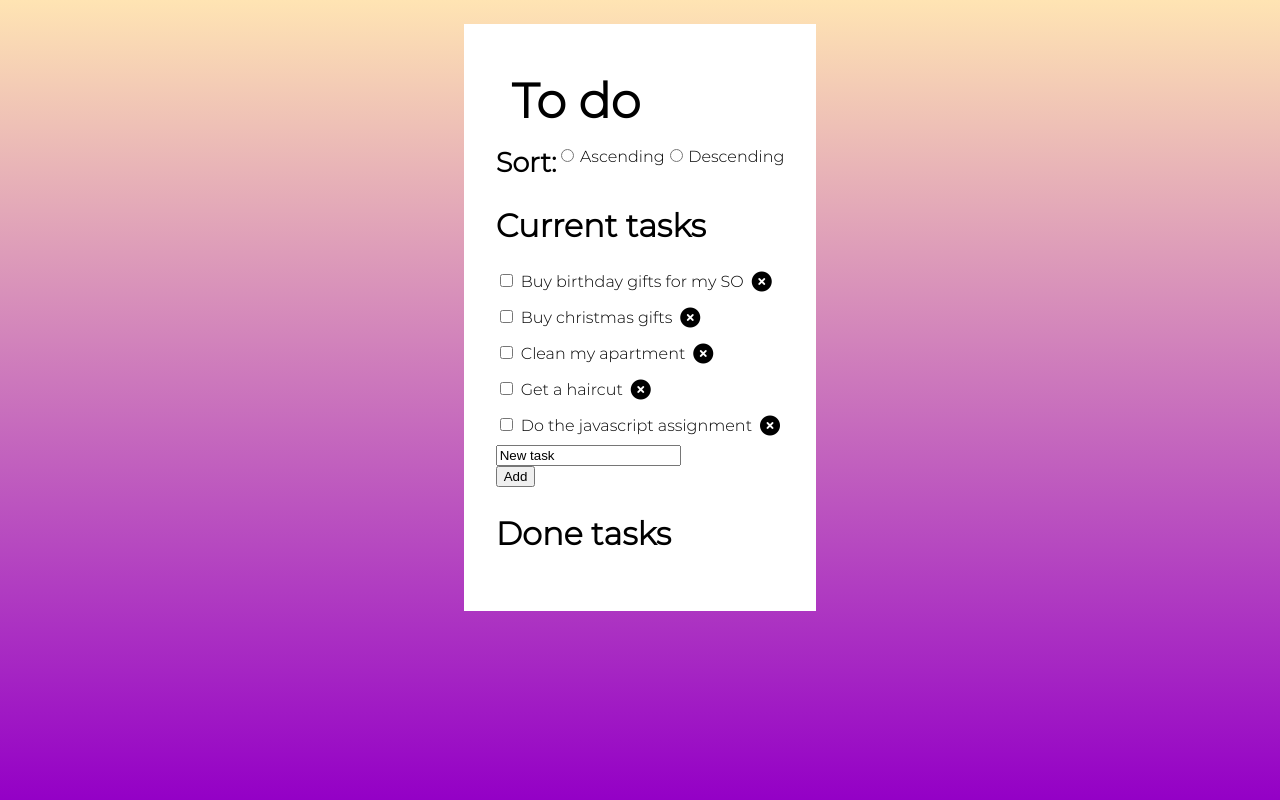
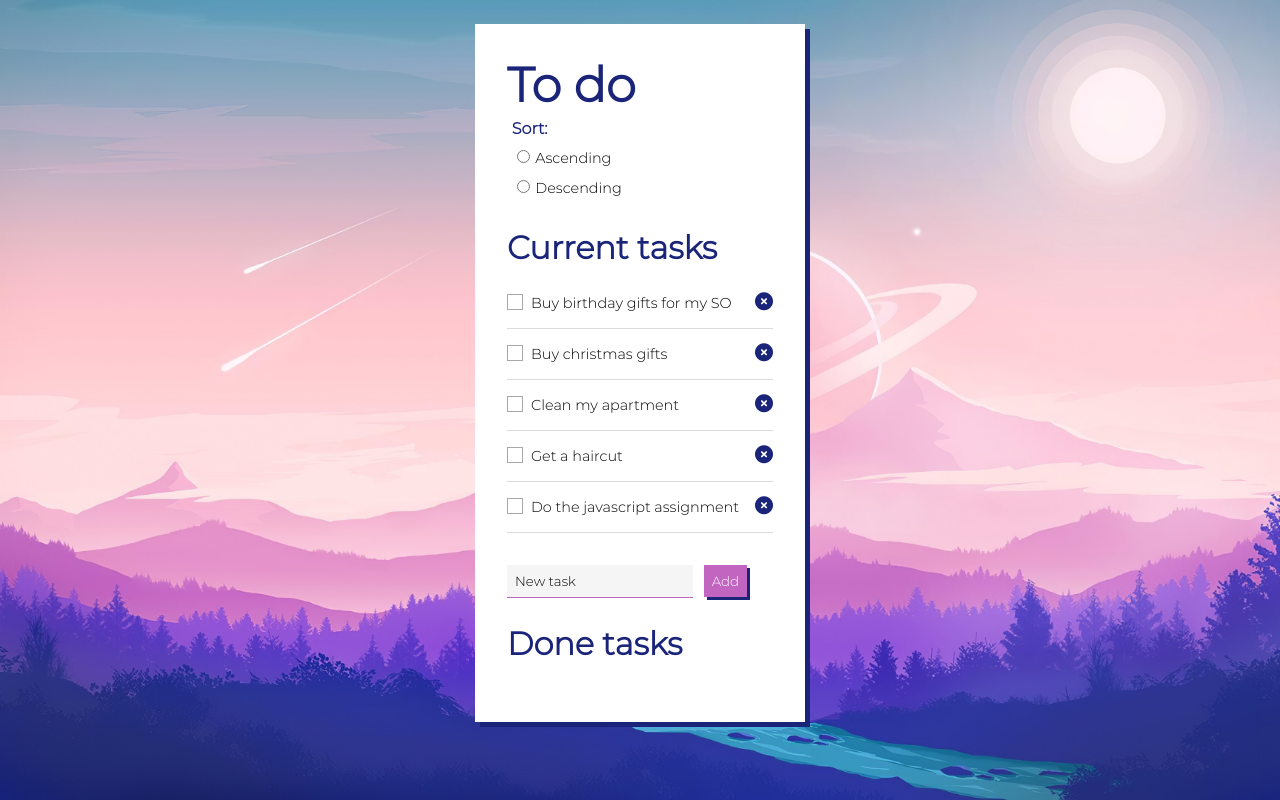
Before and after one commit to sophie-akesson/to-do-list, a plain HTML site: page index.html in a window 1280 px wide. Drawn offline with Linux system fonts and the light colour scheme.

Commit message:
Added styling and animation.

```diff
--- a/index.html
+++ b/index.html
@@ -9,7 +9,7 @@
       crossorigin="anonymous"
     ></script>
     <script src="js/main.js"></script>
-    <link rel="stylesheet" href="css/main.css">
+    <link rel="stylesheet" href="css/main.min.css">
 </head>
 <body>
     <div id="wrapper">
@@ -36,9 +36,7 @@
                     <div id="currentListWrapper">
                     </div>
                     <div>
-                        <input type="text" value="New task" id="newTaskValue">
-                    </div>
-                    <div>
+                        <input type="text" value="New task" id="newTaskInput">
                         <button id="addTaskButton" type="button">Add</button>
                     </div>
                 </form>
--- a/js/main.js
+++ b/js/main.js
@@ -58,26 +58,36 @@ function renderHTML() {
   for (let i = 0; i < tasks.length; i++) {
     let liElement = document.createElement("li");
 
+    let labelElement = document.createElement("label");
+    labelElement.innerText = tasks[i].name;
+    labelElement.htmlFor = "toDo" + i;
+    labelElement.className = "taskLabel";
+
     let checkBoxElement = document.createElement("input");
     checkBoxElement.type = "checkbox";
     checkBoxElement.value = tasks[i].name;
     checkBoxElement.id = "toDo" + i;
 
-    let labelElement = document.createElement("label");
-    labelElement.innerText = tasks[i].name;
-    labelElement.htmlFor = "toDo" + i;
+    let checkBoxSpan = document.createElement("span");
+    checkBoxSpan.className = "checkBoxSpan";
 
     let removeIconElement = document.createElement("span");
-    removeIconElement.className = "fas fa-times-circle fa-lg ml-auto m-2";
+    removeIconElement.className = "fas fa-times-circle fa-lg";
 
-    liElement.appendChild(checkBoxElement);
     liElement.appendChild(labelElement);
+    labelElement.appendChild(checkBoxElement);
+    labelElement.appendChild(checkBoxSpan);
     liElement.appendChild(removeIconElement);
+
+    let line = document.createElement("hr");
 
     if (tasks[i].completed === false) {
       currentList.appendChild(liElement);
+      currentList.appendChild(line);
     } else {
+      checkBoxElement.checked = "true";
       doneList.appendChild(liElement);
+      doneList.appendChild(line);
     }
 
     checkBoxElement.addEventListener("click", () => {
@@ -100,7 +110,22 @@ function changeState(object) {
   }
 
   localStorage.setItem("tasks", JSON.stringify(tasks));
-  renderHTML();
+
+  let liElements = wrapper.querySelectorAll("li");
+
+  for (let item of liElements) {
+    let taskText = item.innerText;
+
+    if (object.name === taskText) {
+      item.style.opacity = 0;
+
+      setTimeout(() => {
+        item.innerHTML = "";
+        item.remove();
+        renderHTML();
+      }, 400);
+    }
+  }
 }
 
 function removeTask(object) {
@@ -110,7 +135,22 @@ function removeTask(object) {
       localStorage.setItem("tasks", JSON.stringify(tasks));
     }
   }
-  renderHTML();
+
+  let liElements = wrapper.querySelectorAll("li");
+
+  for (let item of liElements) {
+    let taskText = item.innerText;
+
+    if (object.name === taskText) {
+      item.style.opacity = 0;
+
+      setTimeout(() => {
+        item.innerHTML = "";
+        item.remove();
+        renderHTML();
+      }, 400);
+    }
+  }
 }
 
 function addTask(task) {
--- /dev/null
+++ b/scss/_variables.scss
@@ -0,0 +1,50 @@
+$h1-size: 3rem;
+$h2-size: 2rem;
+$h3-size: 1rem;
+$text-size: 0.9rem;
+$font-url: url("../assets/Montserrat-Light.woff");
+
+$background-url: url("../assets/background.jpg");
+
+$wrapper-color: white;
+$span-color: #1a2479;
+$span-hover: #c265c0;
+$font-color: #1a2479;
+$newTask-background-color: rgb(245, 245, 245);
+$newTask-background-active: #ebe6ff;
+$newTask-border-color: #c265c0;
+$newTask-border-active: #1a2479;
+$button-background-color: #c265c0;
+$button-color: white;
+$button-color-hover: #1a2479;
+$button-border: #c265c0;
+$button-background-hover: #ebe6ff;
+$hr-color: #dbdbdb;
+$checkbox-color: #a8a8a8;
+$checkbox-background-color: #c265c0;
+$checkbox-checked-background-color: #1a2479;
+
+$checkbox-size: 1rem;
+$newTask-size: 70%;
+
+$checkbox-position: 0.1rem;
+
+$body-padding: 1rem;
+$wrapper-padding: 2rem;
+$sort-padding: 0.3rem;
+$ul-padding: 0;
+$tasklabel-padding: 1.5rem;
+$button-padding: 0.5rem;
+$newTask-padding: 0.5rem;
+
+$h1-margin: 1rem;
+$h3-margin: 1rem;
+$li-margin: 1rem;
+$checkbox-margin: 0.5rem;
+$label-margin: 1rem;
+$span-margin: auto;
+$currentList-margin: 2rem;
+$newTask-margin: 0.5rem;
+
+$box-shadow: 5px 5px #1a2479;
+$button-box-shadow: 3px 3px #1a2479;
--- a/scss/main.scss
+++ b/scss/main.scss
@@ -1,5 +1,4 @@
 @import "./variables";
-@import "./mixins";
 
 * {
   box-sizing: border-box;
@@ -13,12 +12,9 @@
 body {
   font-size: 62.5%;
   font-family: Montserrat, Arial, Helvetica, sans-serif;
-  background: rgb(148, 0, 198);
-  background: linear-gradient(
-    0deg,
-    rgba(148, 0, 198, 1) 0%,
-    rgb(255, 228, 179) 100%
-  );
+  background-image: $background-url;
+  background-position: center;
+  background-size: cover;
   background-attachment: fixed;
   display: flex;
   justify-content: center;
@@ -27,7 +23,8 @@ body {
 
 h1 {
   font-size: $h1-size;
-  margin: $h1-margin;
+  margin: 0;
+  margin-bottom: $h1-margin;
 }
 
 h2 {
@@ -36,12 +33,20 @@ h2 {
 
 h3 {
   font-size: $h3-size;
-  margin: $h3-margin;
+  margin: 0;
+  margin-right: $h3-margin;
+}
+
+h1,
+h2,
+h3 {
+  color: $font-color;
 }
 
 #wrapper {
   background: $wrapper-color;
   padding: $wrapper-padding;
+  box-shadow: $box-shadow;
 }
 
 @media (min-width: 768px) {
@@ -50,8 +55,18 @@ h3 {
   }
 }
 
-#sortForm {
-    display: flex;
+@media (max-width: 420px) {
+  #wrapper {
+    min-height: 94vh;
+  }
+}
+
+#sortForm > div {
+  padding: $sort-padding;
+}
+
+#currentListWrapper {
+  margin-bottom: $currentList-margin;
 }
 
 label {
@@ -66,16 +81,120 @@ li {
   font-size: $text-size;
   list-style-type: none;
   margin-top: $li-margin;
+  margin-bottom: $li-margin;
+  display: flex;
+  align-items: center;
+  opacity: 1;
+  transition: opacity 0.4s linear;
 
-  input {
-    margin-right: $input-margin;
+  label {
+    margin-right: $label-margin;
   }
 }
 
-span {
+hr {
+  border: none;
+  height: 1px;
+  background-color: $hr-color;
+}
+
+.taskLabel {
+  padding-left: $tasklabel-padding;
+  margin-right: $label-margin;
+  display: block;
+  position: relative;
+  -webkit-user-select: none;
+  -moz-user-select: none;
+  -ms-user-select: none;
+  user-select: none;
+  cursor: pointer;
+}
+
+.taskLabel input {
+  position: absolute;
+  opacity: 0;
+  cursor: pointer;
+}
+
+.checkBoxSpan {
+  position: absolute;
+  top: 0;
+  left: 0;
+  width: $checkbox-size;
+  height: $checkbox-size;
+  margin-right: $checkbox-margin;
+  border: 1px solid $checkbox-color;
+}
+
+.taskLabel:hover input ~ .checkBoxSpan {
+  background-color: $checkbox-background-color;
+  border: 1px solid $checkbox-background-color;
+}
+
+.taskLabel input:checked ~ .checkBoxSpan {
+  background-color: $checkbox-checked-background-color;
+  border: 1px solid $checkbox-checked-background-color;
+}
+
+.checkBoxSpan:after {
+  content: "";
+  position: absolute;
+  display: none;
+}
+
+.taskLabel input:checked ~ .checkBoxSpan:after {
+  display: block;
+}
+
+.taskLabel .checkBoxSpan:after {
+  left: 0.2rem;
+  top: 0;
+  width: 0.25rem;
+  height: 0.5rem;
+  border: solid white;
+  border-width: 0 3px 3px 0;
+  transform: rotate(45deg);
+}
+
+.fa-times-circle {
+  color: $span-color;
   margin-left: $span-margin;
 }
 
-span:hover {
-    color: $span-color;
+.fa-times-circle:hover {
+  color: $span-hover;
 }
+
+#newTaskInput {
+  font-family: Montserrat, Arial, Helvetica, sans-serif;
+  width: $newTask-size;
+  padding: $newTask-padding;
+  margin-right: $newTask-margin;
+  background-color: $newTask-background-color;
+  border: 0;
+  border-bottom: 1px solid $newTask-border-color;
+  outline: none;
+}
+
+#newTaskInput:focus {
+  background-color: $newTask-background-active;
+  border: 0;
+  border-bottom: 1px solid $newTask-border-active;
+}
+
+#newTaskInput + button {
+  font-family: Montserrat, Arial, Helvetica, sans-serif;
+  padding: $button-padding;
+  border: 0;
+  border-bottom: 1px solid $button-background-color;
+  background-color: $button-background-color;
+  color: $button-color;
+  box-shadow: $button-box-shadow;
+}
+
+#newTaskInput + button:hover {
+  border-bottom: 1px solid $button-border;
+  background-color: $button-background-hover;
+  color: $button-color-hover;
+  box-shadow: $button-box-shadow;
+}
--- a/scss/variables.scss
+++ /dev/null
@@ -1,18 +0,0 @@
-$h1-size: 3rem;
-$h2-size: 2rem;
-$h3-size: 1.7rem;
-$text-size: 1rem;
-$font-url: url("../assets/Montserrat-Light.woff");
-
-$wrapper-color: white;
-$span-color: red;
-
-$body-padding: 1rem;
-$wrapper-padding: 2rem;
-$ul-padding: 0;
-
-$h1-margin: 1rem;
-$h3-margin: 0;
-$li-margin: 1rem;
-$input-margin: 0.5rem;
-$span-margin: 0.5rem;
```
Also changed, not shown: assets/background.jpg (added), css/main.css (deleted), css/main.min.css (added), scss/mixins.scss (deleted).
